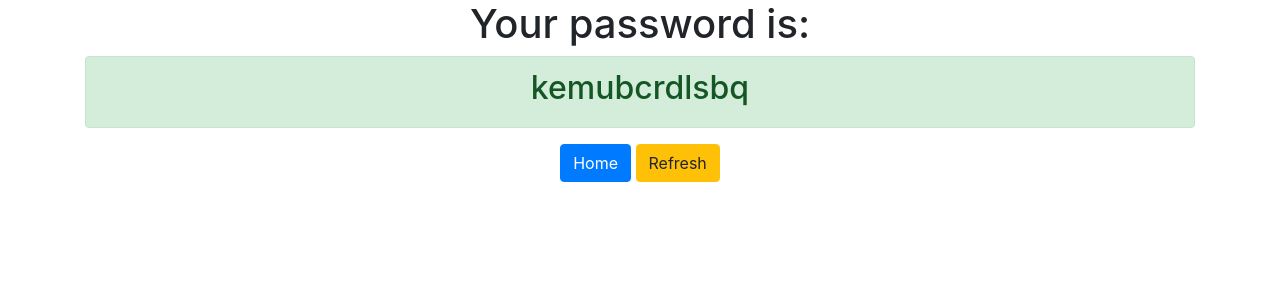
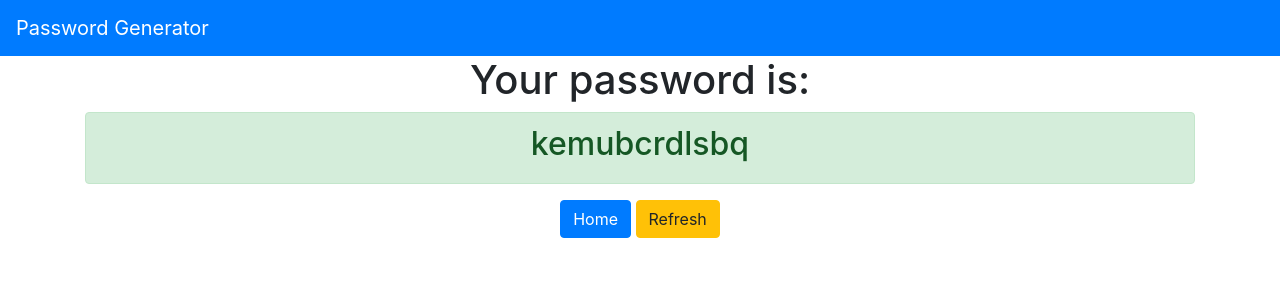
Before and after one commit to Kalle022/django3-password-generator, a Django app: page /password/ in a window 1280 px wide. Shown: the top 300 px of the page. Run offline with Django 3.2, Linux system fonts and the light colour scheme; some libraries are stand-ins or nearby versions.

Commit message:
I created a base template

```diff
--- /dev/null
+++ b/generator/templates/generator/base.html
@@ -0,0 +1,18 @@
+<!DOCTYPE html>
+<html lang="en">
+<head>
+    <meta charset="UTF-8">
+    <meta name="viewport" content="width=device-width, initial-scale=1.0">
+    <link rel="stylesheet" href="https://stackpath.bootstrapcdn.com/bootstrap/4.5.0/css/bootstrap.min.css" integrity="sha384-9aIt2nRpC12Uk9gS9baDl411NQApFmC26EwAOH8WgZl5MYYxFfc+NcPb1dKGj7Sk" crossorigin="anonymous">
+</head>
+<body>
+    <nav class="navbar navbar-dark bg-primary">
+        <a class="navbar-brand" href="{% url 'home' %}">Password Generator</a>
+      </nav>
+ {% block content %}{% endblock %}
+
+<script src="https://code.jquery.com/jquery-3.5.1.slim.min.js" integrity="sha384-DfXdz2htPH0lsSSs5nCTpuj/zy4C+OGpamoFVy38MVBnE+IbbVYUew+OrCXaRkfj" crossorigin="anonymous"></script>
+<script src="https://cdn.jsdelivr.net/npm/popper.js@1.16.0/dist/umd/popper.min.js" integrity="sha384-Q6E9RHvbIyZFJoft+2mJbHaEWldlvI9IOYy5n3zV9zzTtmI3UksdQRVvoxMfooAo" crossorigin="anonymous"></script>
+<script src="https://stackpath.bootstrapcdn.com/bootstrap/4.5.0/js/bootstrap.min.js" integrity="sha384-OgVRvuATP1z7JjHLkuOU7Xw704+h835Lr+6QL9UvYjZE3Ipu6Tp75j7Bh/kR0JKI" crossorigin="anonymous"></script>
+</body>
+</html>
--- a/generator/templates/generator/password.html
+++ b/generator/templates/generator/password.html
@@ -1,12 +1,8 @@
-<!DOCTYPE html>
-<html lang="en">
+{% extends 'generator/base.html' %}
+{% block content %}
 <head>
-    <meta charset="UTF-8">
-    <meta name="viewport" content="width=device-width, initial-scale=1.0">
-    <link rel="stylesheet" href="https://stackpath.bootstrapcdn.com/bootstrap/4.5.0/css/bootstrap.min.css" integrity="sha384-9aIt2nRpC12Uk9gS9baDl411NQApFmC26EwAOH8WgZl5MYYxFfc+NcPb1dKGj7Sk" crossorigin="anonymous">
-    <title>Your Password</title>
+    <title>Password</title>
 </head>
-<body>
     <div class="container text-center">
         <h1>Your password is: </h1>
         <div class="alert alert-success">
@@ -21,5 +17,4 @@
             window.location.reload();
         }
     </script>
-</body>
-</html>
+{% endblock %}
```
Also changed, not shown: generator/templates/generator/home.html (+3 -15 lines).
